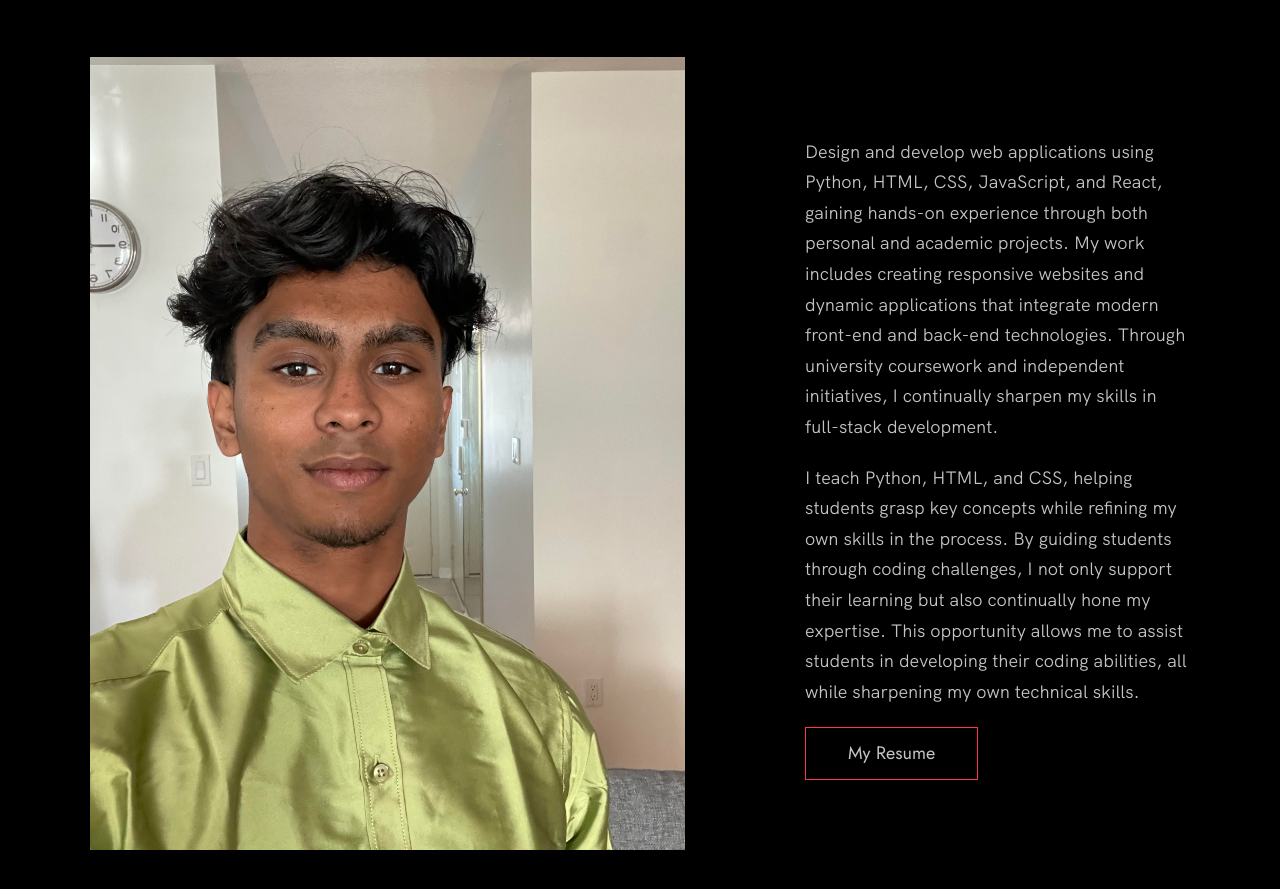
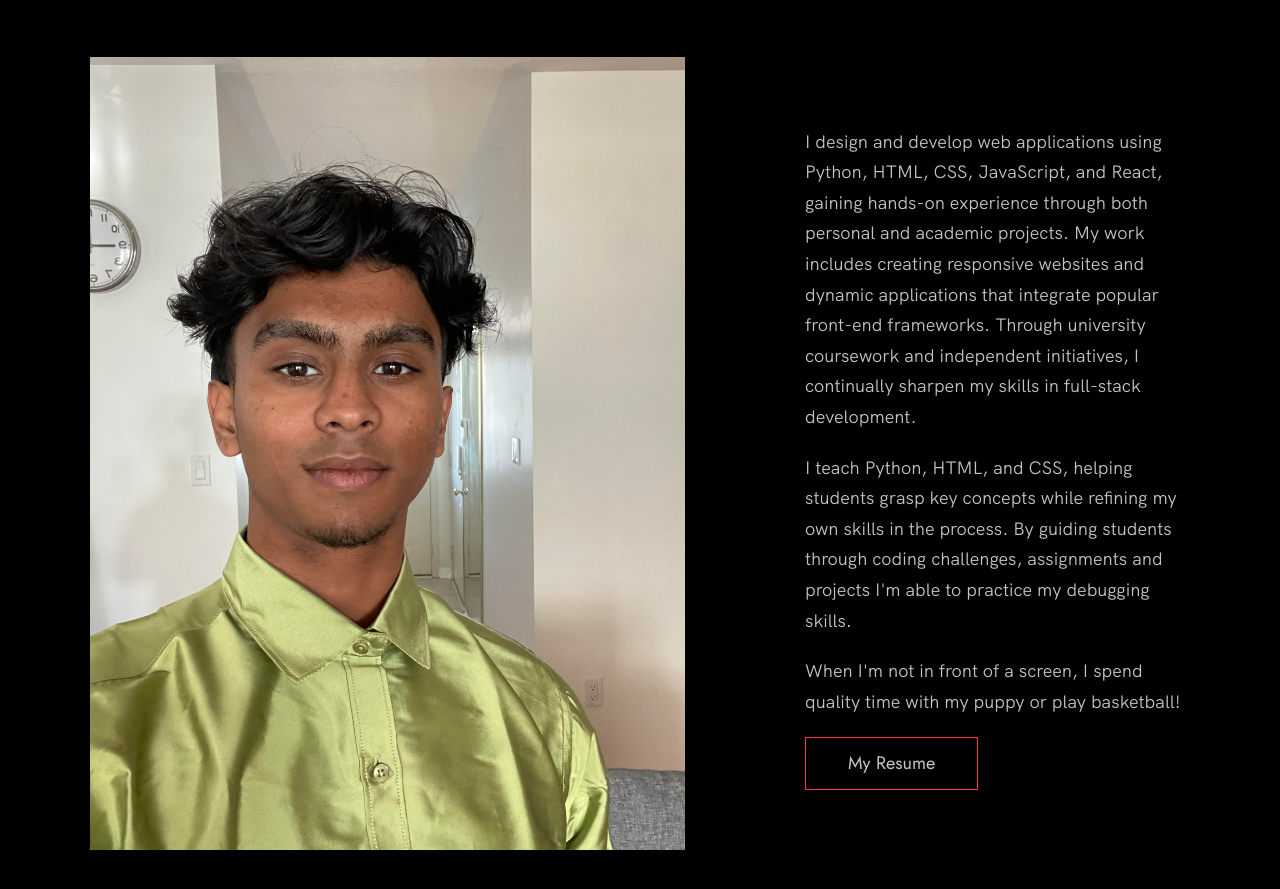
Before and after one commit to creator-nik123/portfolio2, a website built with Vite: page index.html in a window 1280 px wide. Shown: the part 3229-4118 px from the top of the page. Built offline with nearby package versions, Linux system fonts and the light colour scheme.

Commit message:
Update index.html

```diff
--- a/index.html
+++ b/index.html
@@ -151,8 +151,9 @@ real-time capabilities.
         <h2>About Me</h2>
         <div class="about__content">
           <div class="about__text">
-            Design and develop web applications using Python, HTML, CSS, JavaScript, and React, gaining hands-on experience through both personal and academic projects. My work includes creating responsive websites and dynamic applications that integrate modern front-end and back-end technologies. Through university coursework and independent initiatives, I continually sharpen my skills in full-stack development.</p>
-            <p>I teach Python, HTML, and CSS, helping students grasp key concepts while refining my own skills in the process. By guiding students through coding challenges, I not only support their learning but also continually hone my expertise. This opportunity allows me to assist students in developing their coding abilities, all while sharpening my own technical skills.</p>
+            I design and develop web applications using Python, HTML, CSS, JavaScript, and React, gaining hands-on experience through both personal and academic projects. My work includes creating responsive websites and dynamic applications that integrate popular front-end frameworks. Through university coursework and independent initiatives, I continually sharpen my skills in full-stack development.</p>
+            <p>I teach Python, HTML, and CSS, helping students grasp key concepts while refining my own skills in the process. By guiding students through coding challenges, assignments and projects I'm able to practice my debugging skills.</p>
+            <p>When I'm not in front of a screen, I spend quality time with my puppy or play basketball!</p>
             <a href="https://drive.google.com/file/d/1SC0jm-YNQx5qwoDQc-h94DCeQTwUXFfg/view?usp=drive_link" class="btn">My Resume</a>
           </div>
 
```
